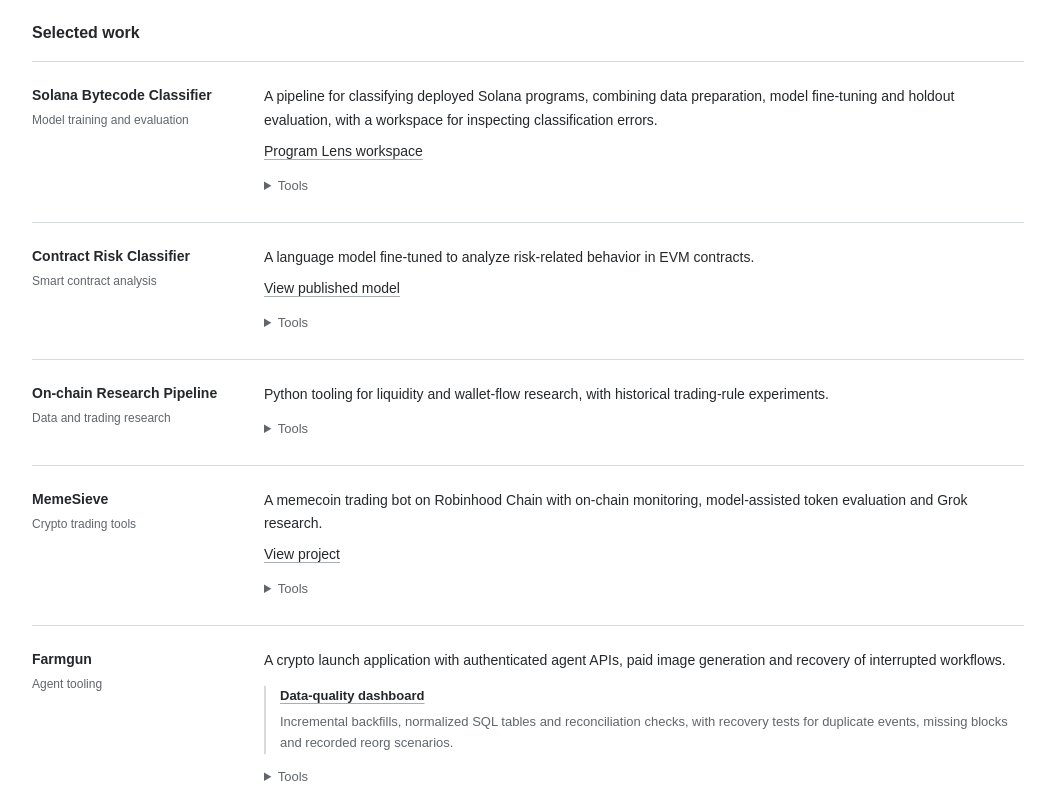
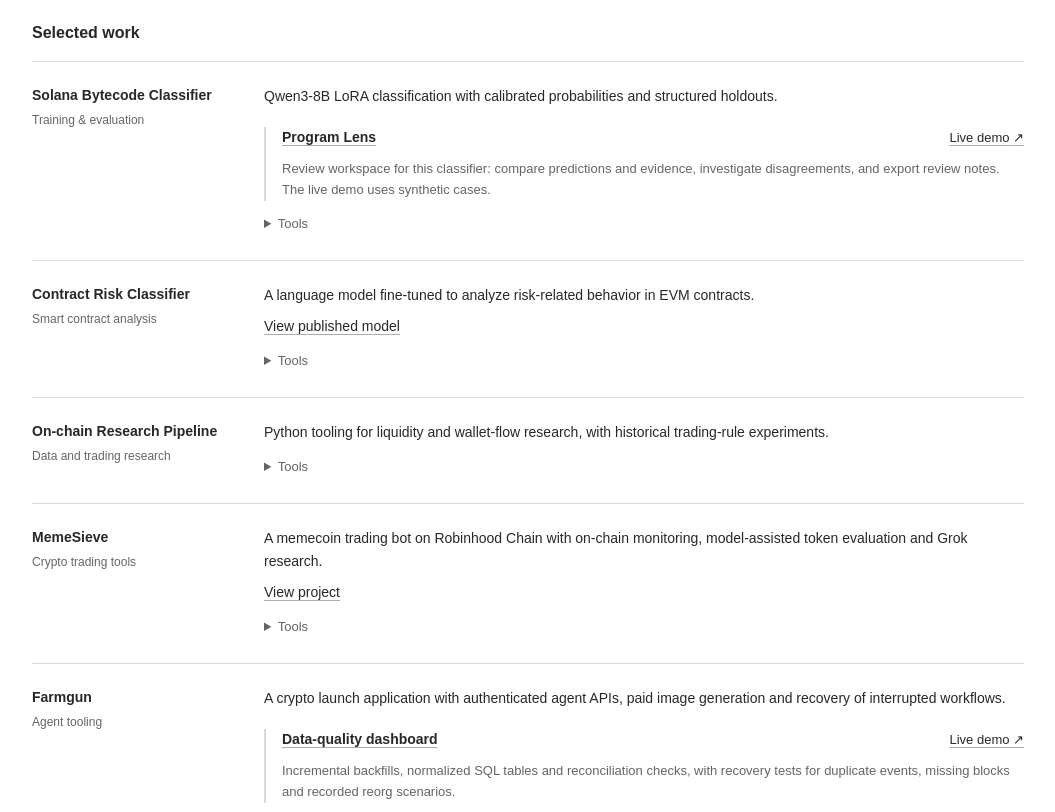
Before and after one commit to ethduke/ethduke.github.io, a website: page index.html in a window 1280 px wide. Shown: the part 117-929 px from the top of the page, without its empty margins (112-1167 px from the left). Drawn offline with Linux system fonts and the light colour scheme.

Commit message:
feat: structure linked subprojects and update classifier copy

```diff
--- a/index.html
+++ b/index.html
@@ -13,7 +13,7 @@
   <title>Research portfolio · ethduke</title>
   <link rel="canonical" href="https://ethduke.github.io/">
   <link rel="icon" href="./favicon.svg" type="image/svg+xml">
-  <link rel="stylesheet" href="./styles.css?v=79d234264503">
+  <link rel="stylesheet" href="./styles.css?v=efe88ddae439">
   <link rel="alternate" type="text/markdown" href="./index.md" title="Project summaries in Markdown">
   <link rel="describedby" type="text/plain" href="./llms.txt">
   <script type="application/ld+json">
@@ -40,14 +40,14 @@
             "@id": "https://ethduke.github.io/#solana-bytecode-classifier",
             "name": "Solana Bytecode Classifier",
             "url": "https://ethduke.github.io/#solana-bytecode-classifier",
-            "description": "A pipeline for classifying deployed Solana programs, combining data preparation, model fine-tuning and holdout evaluation, with a workspace for inspecting classification errors.",
+            "description": "Qwen3-8B LoRA classification with calibrated probabilities and structured holdouts.",
             "creator": {"@id": "https://ethduke.github.io/#ethduke"},
             "hasPart": {
               "@type": "CreativeWork",
               "@id": "https://ethduke.github.io/#program-lens",
               "name": "Program Lens",
               "url": "https://ethduke.github.io/program-lens/",
-              "description": "A review workspace for the classifier. The live demo uses synthetic cases."
+              "description": "Review workspace for this classifier: compare predictions and evidence, investigate disagreements, and export review notes. The live demo uses synthetic cases."
             }
           },
           {
@@ -126,10 +126,16 @@
         <h2 id="work-title">Selected work</h2>
 
         <article class="project" id="solana-bytecode-classifier">
-          <div class="project-heading"><h3>Solana Bytecode Classifier</h3><p class="category">Model training and evaluation</p></div>
+          <div class="project-heading"><h3>Solana Bytecode Classifier</h3><p class="category">Training &amp; evaluation</p></div>
           <div class="project-copy">
-            <p>A pipeline for classifying deployed Solana programs, combining data preparation, model fine-tuning and holdout evaluation, with a workspace for inspecting classification errors.</p>
-            <p id="program-lens"><a href="https://ethduke.github.io/program-lens/">Program Lens workspace</a></p>
+            <p>Qwen3-8B LoRA classification with calibrated probabilities and structured holdouts.</p>
+            <section class="subproject" id="program-lens" aria-labelledby="program-lens-title">
+              <div class="subproject-heading">
+                <h4 id="program-lens-title"><a href="https://ethduke.github.io/program-lens/">Program Lens</a></h4>
+                <a class="subproject-demo" href="https://ethduke.github.io/program-lens/" aria-label="Live demo of Program Lens">Live demo <span aria-hidden="true">↗</span></a>
+              </div>
+              <p>Review workspace for this classifier: compare predictions and evidence, investigate disagreements, and export review notes. The live demo uses synthetic cases.</p>
+            </section>
             <details class="project-tools">
               <summary aria-label="Tools for Solana Bytecode Classifier">Tools</summary>
               <ul class="tool-list"><li>Qwen3-8B</li><li>LoRA</li><li>Claude Sonnet</li><li>React</li><li>TypeScript</li></ul>
@@ -176,10 +182,13 @@
           <div class="project-heading"><h3>Farmgun</h3><p class="category">Agent tooling</p></div>
           <div class="project-copy">
             <p>A crypto launch application with authenticated agent APIs, paid image generation and recovery of interrupted workflows.</p>
-            <div class="subproject" id="farmgun-dashboard">
-              <h4><a href="https://ethduke.github.io/farmgun-dashboard/">Data-quality dashboard</a></h4>
+            <section class="subproject" id="farmgun-dashboard" aria-labelledby="farmgun-dashboard-title">
+              <div class="subproject-heading">
+                <h4 id="farmgun-dashboard-title"><a href="https://ethduke.github.io/farmgun-dashboard/">Data-quality dashboard</a></h4>
+                <a class="subproject-demo" href="https://ethduke.github.io/farmgun-dashboard/" aria-label="Live demo of the Farmgun data-quality dashboard">Live demo <span aria-hidden="true">↗</span></a>
+              </div>
               <p>Incremental backfills, normalized SQL tables and reconciliation checks, with recovery tests for duplicate events, missing blocks and recorded reorg scenarios.</p>
-            </div>
+            </section>
             <details class="project-tools">
               <summary aria-label="Tools for Farmgun">Tools</summary>
               <ul class="tool-list"><li>TypeScript</li><li>Node.js</li><li>Grok image generation</li><li>HTTP 402</li><li>USDG</li></ul>
--- a/llms.txt
+++ b/llms.txt
@@ -24,7 +24,7 @@ Some projects have public code or model links below. Others link to portfolio su
 - [MemeSieve](https://memesieve.xyz/): Small memecoin algo-trading bot on Robinhood Chain, built with Python, Web3.py, Polars, SQLite and a plain HTML/CSS/JavaScript dashboard. Uses my Qwen3.5-0.8B LoRA risk model, trained on Robinhood rug/contract examples, to support token evaluation. Integrates Grok/X Search social research with per-request USDG payments through x402 v2 and EIP-3009 authorization. Model-assisted evaluation is distinct from deterministic trading checks and Grok research.
 
 - [Solana Bytecode Classifier](https://ethduke.github.io/#solana-bytecode-classifier): End-to-end classification pipeline combining static analysis, deterministic rules, agent-assisted annotation, a gradient-boosted-tree baseline, and Qwen3-8B LoRA. Uses temperature scaling and code-clone, newest-deployment, and launchpad-family holdouts. A read-only live shadow monitor routes model disagreements for relabelling.
-  - [Program Lens](https://ethduke.github.io/program-lens/): Supporting React, Next.js, and TypeScript review workspace for the Solana Bytecode Classifier. Includes class, confidence, holdout, reference-mismatch, and tree/LoRA disagreement filters; an evidence inspector with annotation provenance; and locally exportable review proposals that preserve original labels. The live demo uses synthetic cases with invented inputs, labels, evidence, and illustrative scores; no real evaluation data is published.
+  - [Program Lens](https://ethduke.github.io/program-lens/): Review workspace for this classifier: compare predictions and evidence, investigate disagreements, and export review notes. The live demo uses synthetic cases. Built with React, Next.js, and TypeScript; includes class, confidence, holdout, reference-mismatch, and tree/LoRA disagreement filters, an evidence inspector with annotation provenance, and locally exportable review proposals that preserve original labels. Demo inputs, labels, evidence, and illustrative scores are invented; no real evaluation data is published.
 - [On-chain Research Pipeline](https://ethduke.github.io/#on-chain-research-pipeline): Python pipelines that archive and decode Uniswap v2/v3/v4 events into Parquet for liquidity and wallet-flow research using Polars and NumPy. Integrates xAI Responses and X Search for structured social research with source links, contract-address checks, caching, and request limits.
 - [Farmgun](https://ethduke.github.io/#farmgun): TypeScript/Node.js crypto launch application with a web interface, authenticated agent APIs, and a local signing SDK. Integrates Grok image generation with USDG/HTTP 402 payments, spending limits, and durable recovery state for interrupted requests.
   - [Farmgun data-quality dashboard](https://ethduke.github.io/farmgun-dashboard/): Supporting subproject with incremental backfills, normalized SQL tables and reconciliation checks, plus recovery tests for duplicate events, missing blocks and recorded reorg scenarios.
--- a/styles.css
+++ b/styles.css
@@ -27,8 +27,10 @@ main { padding: 24px 0 30px; }
 .category { font-size: 12px; color: var(--muted); margin-top: 5px; }
 .project-copy p + p { margin-top: 8px; }
 .secondary { color: var(--muted); font-size: 12px; }
-.subproject { margin-top: 14px; padding-left: 14px; border-left: 2px solid var(--rule); }
-.subproject h4 { font-size: 13px; line-height: 1.5; font-weight: 600; margin: 0 0 5px; }
+.subproject { margin-top: 18px; padding-left: 16px; border-left: 2px solid var(--rule); }
+.subproject-heading { display: flex; justify-content: space-between; align-items: baseline; flex-wrap: wrap; gap: 6px 18px; margin-bottom: 10px; }
+.subproject h4 { font-size: 14px; line-height: 1.5; font-weight: 600; margin: 0; }
+.subproject-demo { font-size: 13px; white-space: nowrap; }
 .subproject p { font-size: 13px; color: var(--muted); }
 .project-tools { margin-top: 12px; color: var(--muted); font-size: 13px; }
 .project-tools summary { width: fit-content; min-height: 24px; cursor: pointer; }
```
Also changed, not shown: index.md (+10 -4 lines).
